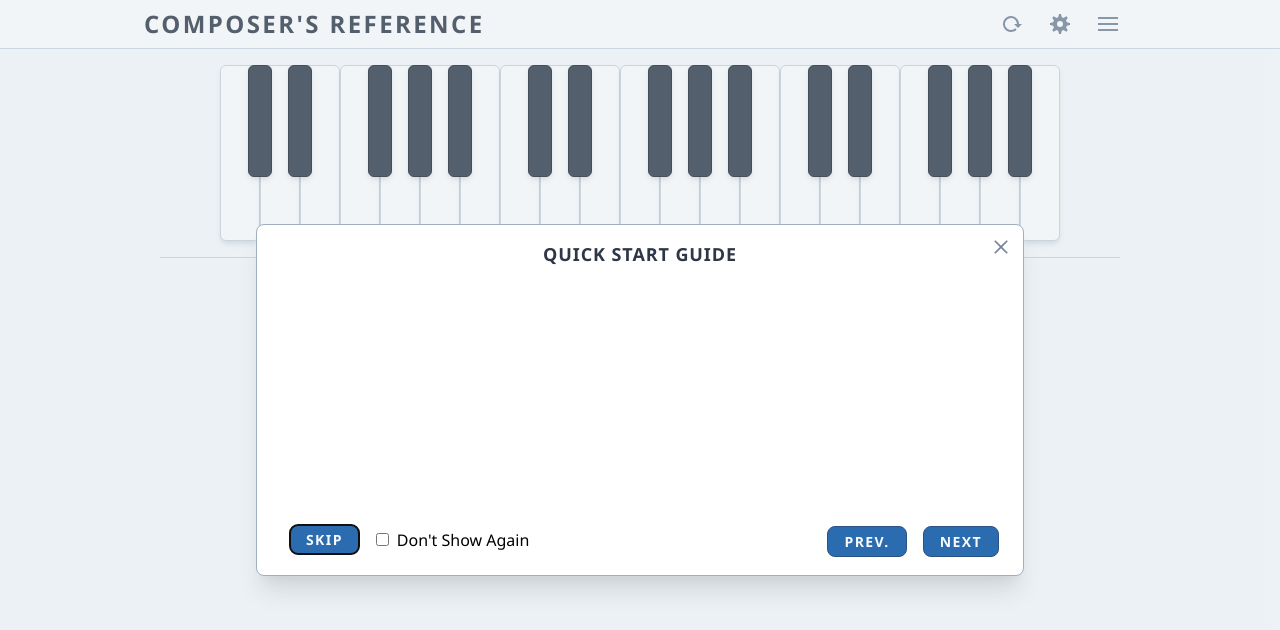
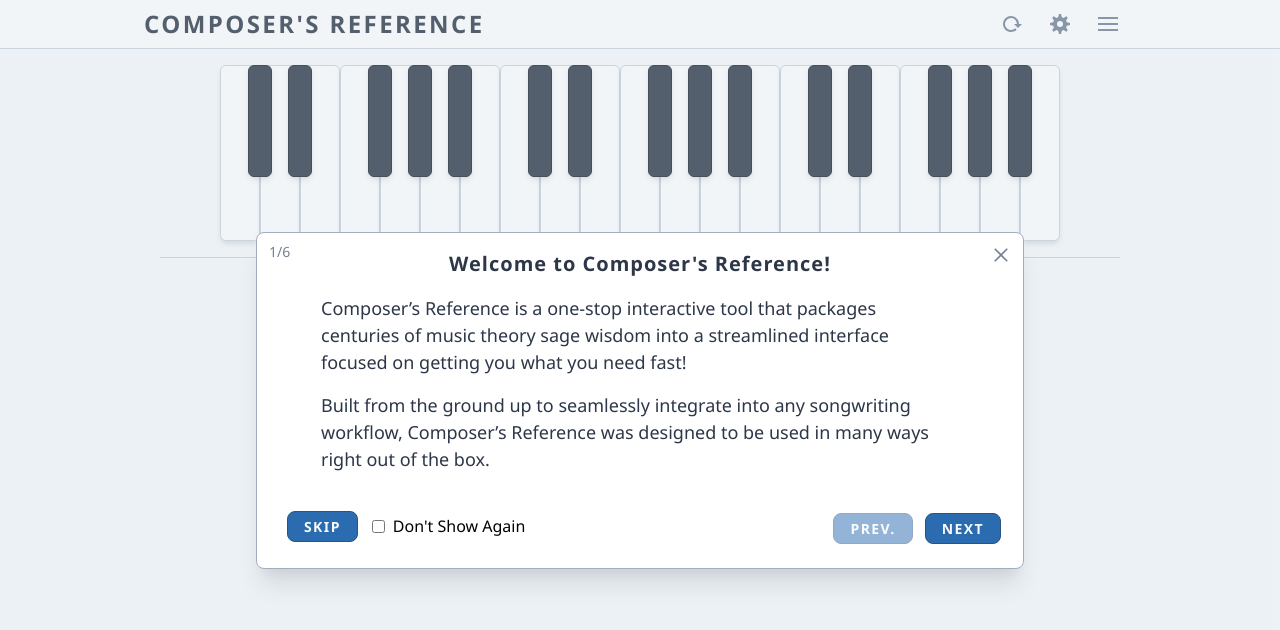
Before and after one commit to Kuzmink13/Composers-Reference, a React (Create React App) app: page / in a window 1280 px wide. Shown: the top 630 px of the page. Built offline with nearby package versions, Linux system fonts and the light colour scheme; what vexflow would draw is missing.

Commit message:
QuickGuide: added pages and content

```diff
--- a/src/components/QuickGuide.jsx
+++ b/src/components/QuickGuide.jsx
@@ -1,4 +1,143 @@
-import React, { useState } from 'react';
+import React, { useState, Fragment } from 'react';
+import { Link } from 'react-router-dom';
+
+import VexFigure from './VexFigure';
+
+const guideContent = [
+  <Fragment>
+    <h3 className="text-xl font-bold tracking-wider text-center mb-4">
+      Welcome to Composer's Reference!
+    </h3>
+    <p className="mb-4">
+      Composer’s Reference is a one-stop interactive tool that packages
+      centuries of music theory sage wisdom into a streamlined interface focused
+      on getting you what you need fast!
+    </p>
+    <p className="mb-4">
+      Built from the ground up to seamlessly integrate into any songwriting
+      workflow, Composer’s Reference was designed to be used in many ways right
+      out of the box.
+    </p>
+  </Fragment>,
+
+  <Fragment>
+    <h3 className="text-xl font-bold tracking-wider text-center mb-4">
+      Show Us What You’re Hearing…
+    </h3>
+    <p className="mb-4">
+      To get started, Composer’s Reference needs a fragment, a collection of
+      notes that represent an abstract musical idea. A fragment can be a
+      deconstructed melody, a chord, or any otherwise related group of notes:
+    </p>
+    <VexFigure
+      pitches={[0, 4, 5, 7]}
+      autoMargins={true}
+      showBox={false}
+      mb6={false}
+    />
+    <p className="mb-4">
+      Show us your fragment by selecting its notes on the on-screen keyboard or
+      with your actual keyboard.
+    </p>
+    <p className="mb-4">
+      Tip: You can toggle the keyboard overlay in the settings drop-down
+    </p>
+  </Fragment>,
+
+  <Fragment>
+    <h3 className="text-xl font-bold tracking-wider text-center mb-4">
+      The Scales are Coming!
+    </h3>
+    <p className="mb-4">
+      When you start selecting notes, you’ll notice the bottom part of the
+      screen instantly fill up with results! These are all the scales Composer’s
+      Reference knows that contain your fragment!
+    </p>
+    <p className="mb-4">
+      Now it’s time to get creative! There are many ways to work your results
+      back into your music. Here’s a few ideas to get you started:
+    </p>
+    <ul className="list-disc px-8 pb-4">
+      <li className="pb-1">
+        Use your newfound scalar wisdom to write a sweet melody over your
+        fragment
+      </li>
+      <li className="pb-1">
+        See what disparate keys are related to your original idea and string
+        them together to go on a musical journey around the circle of fifths
+      </li>
+      <li className="pb-1">
+        Take a set of chord changes and turn them into fragments. Then use the
+        results to improvise a dynamic solo to take your{' '}
+        <span className="tracking-widest">jazz</span> to the next level
+      </li>
+    </ul>
+    <p className="mb-4">
+      Tip: To get the most out of composer’s reference,{' '}
+      <Link to="./scales" className="external-link">
+        click here
+      </Link>{' '}
+      to <i>meet the scales</i>
+    </p>
+  </Fragment>,
+
+  <Fragment>
+    <h3 className="text-xl font-bold tracking-wider text-center mb-4">
+      Too Many Notes!
+    </h3>
+    <p className="mb-4">
+      If you find that there are just too many scales to work with, Composer’s
+      reference comes with a few ways to help narrow down what you’re looking
+      for.
+    </p>
+    <ul className="list-disc px-8 pb-4">
+      <li className="pb-1">
+        Six, seven, and eight notes scales are separated into their own results
+        panels. Click the buttons to toggle between them.
+      </li>
+      <li className="pb-1">
+        You can filter for a specific key by holding down shift and selecting a
+        note as usual. (long-press on mobile)
+      </li>
+      <li className="pb-1">
+        Visit the settings drop-down to filter for scales that have a frament
+        note as their tonic.
+      </li>
+      <li className="pb-1">
+        You can filter out scale-families that you never want to see in the
+        settings drop-down
+      </li>
+    </ul>
+  </Fragment>,
+
+  <Fragment>
+    <h3 className="text-xl font-bold tracking-wider text-center mb-4">
+      We Need To Go Deeper...
+    </h3>
+    <p className="mb-4">
+      Now it’s time to get into the heart of the composer’s reference workflow!
+      Click on a scale to enter the mode-card view. Composer’s Reference will
+      generate a list of tonic chords that are implied by the scale.
+    </p>
+    <p className="mb-4">
+      If you used the scale to create a melodic idea, you can now effortlessly
+      pair it with any number of chords that fit within the tonality.
+    </p>
+    <p className="mb-4">
+      Want the chords from a neighoring scale degree? Click the left/right
+      arrows (or use the arrow keys) to move between modes in your key.
+      Shift-select or long-press to move to a brighter/darker mode within the
+      same pitch-collection.
+    </p>
+  </Fragment>,
+
+  <Fragment>
+    <h3 className="text-xl font-bold tracking-wider text-center mb-4">
+      Time to Get Modal!
+    </h3>
+    <p className="mb-4">[Placeholder text]</p>
+  </Fragment>,
+];
 
 function QuickGuide(props) {
   const [isChecked, setIsChecked] = useState(props.isGuideDismissed);
@@ -8,21 +147,35 @@ function QuickGuide(props) {
     props.toggleShowGuide();
   }
 
+  const [index, setIndex] = useState(0);
+
+  function incrementPage() {
+    setIndex(index + 1);
+  }
+
+  function decrementPage() {
+    setIndex(index - 1);
+  }
+
   return (
     <div className="flex flex-col items-center relative p-4">
-      <h2 className="text-lg font-bold text-gray-800 tracking-wider mb-64">
-        QUICK START GUIDE
-      </h2>
+      {/* CONTENT */}
+      <div
+        tabIndex="0"
+        className="flex flex-col px-12 pb-4 text-gray-800 text-lg focus:outline-none"
+      >
+        {guideContent[index]}
+      </div>
 
       {/* BUTTONS */}
       <div className="flex flex-col-reverse xs:flex-row w-full justify-between items-center">
         <div className="flex items-center pb-1 mx-2 mt-3 xs:mt-0">
           <button
             name="skip quick start guide"
-            className="btn btn-text btn-p mx-2"
+            className="tab-selection p-1"
             onClick={skipGuide}
           >
-            SKIP
+            <div className="btn btn-text btn-p">SKIP</div>
           </button>
           <input
             id="dismiss"
@@ -40,13 +193,26 @@ function QuickGuide(props) {
         </div>
 
         <div>
-          <button name="previous slide" className="btn btn-text btn-p mx-2">
-            PREV.
+          <button
+            name="previous slide"
+            className="tab-selection p-1 disabled:opacity-50"
+            onClick={decrementPage}
+            disabled={index === 0}
+          >
+            <div className="btn btn-text btn-p">PREV.</div>
           </button>
-          <button name="next slide" className="btn btn-text btn-p mx-2">
-            NEXT
+          <button
+            name="next slide"
+            className="tab-selection p-1 disabled:opacity-50"
+            onClick={incrementPage}
+            disabled={index === guideContent.length - 1}
+          >
+            <div className="btn btn-text btn-p">NEXT</div>
           </button>
         </div>
+      </div>
+      <div className="absolute top-0 left-0 m-2 px-1 text-sm text-gray-600">
+        {index + 1}/{guideContent.length}
       </div>
     </div>
   );
--- a/src/components/VexFigure.jsx
+++ b/src/components/VexFigure.jsx
@@ -6,12 +6,25 @@ import { replaceSymbols } from '../logic/utilities';
 
 import Mode from '../objects/Mode';
 
-const VexFigure = ({ pitches, pitchCenter, caption, autoMargins = false }) => (
-  <figure className={`box p-2 mb-6 mx-auto ${!autoMargins && 'mx-0'}`}>
+const VexFigure = ({
+  pitches,
+  pitchCenter,
+  caption,
+  autoMargins = false,
+  showBox = true,
+  mb6 = true,
+}) => (
+  <figure
+    className={`${showBox && 'box'} p-2 ${mb6 ? 'mb-6' : 'mb-4'} mx-auto ${
+      !autoMargins && 'mx-0'
+    }`}
+  >
     <VexStaff mode={new Mode(pitches, pitchCenter)} />
-    <div className="text-base font-medium text-gray-800 text-center mt-1">
-      {replaceSymbols(caption)}
-    </div>
+    {caption && (
+      <div className="text-base font-medium text-gray-800 text-center mt-1">
+        {replaceSymbols(caption)}
+      </div>
+    )}
   </figure>
 );
 
```
Also changed, not shown: tailwind.js.
